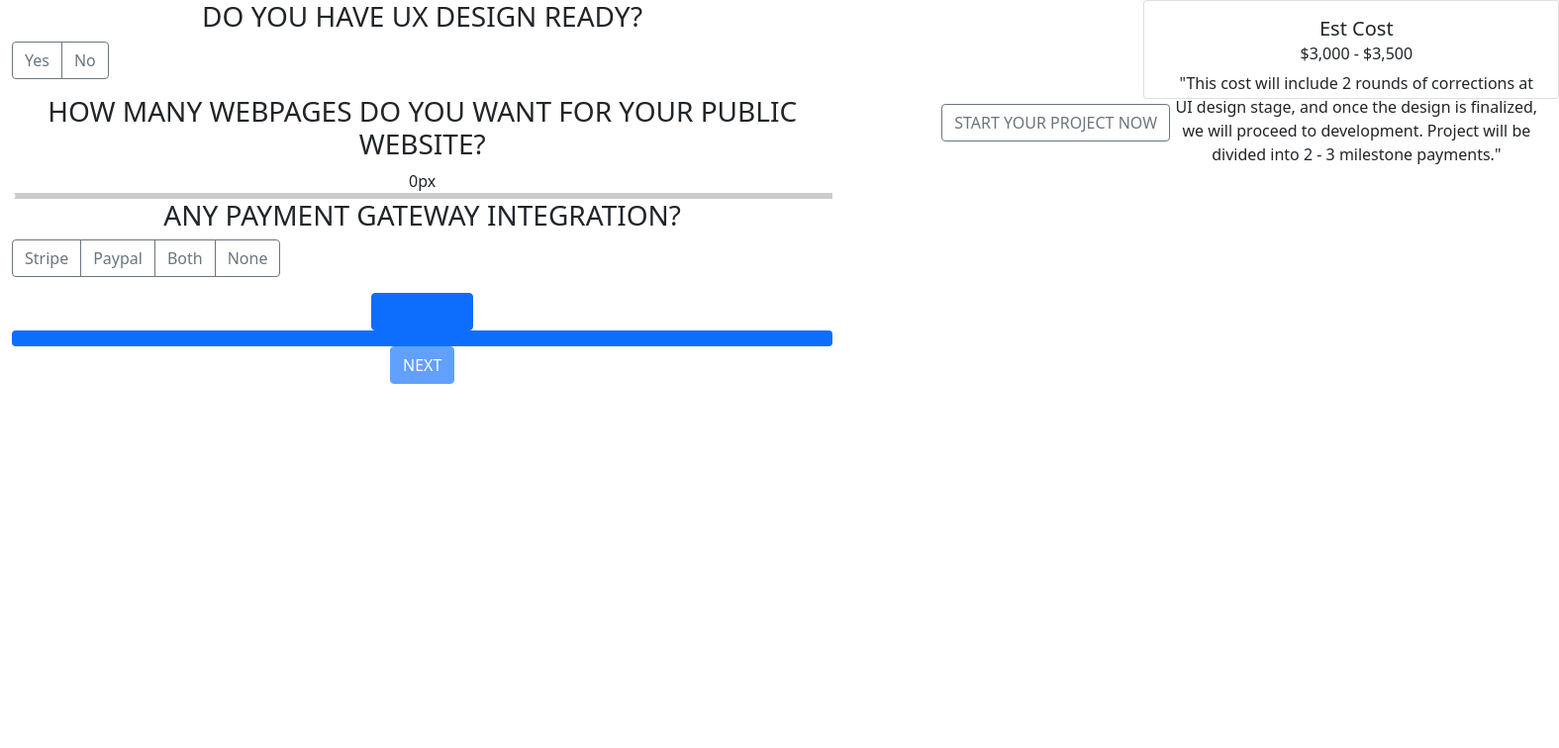
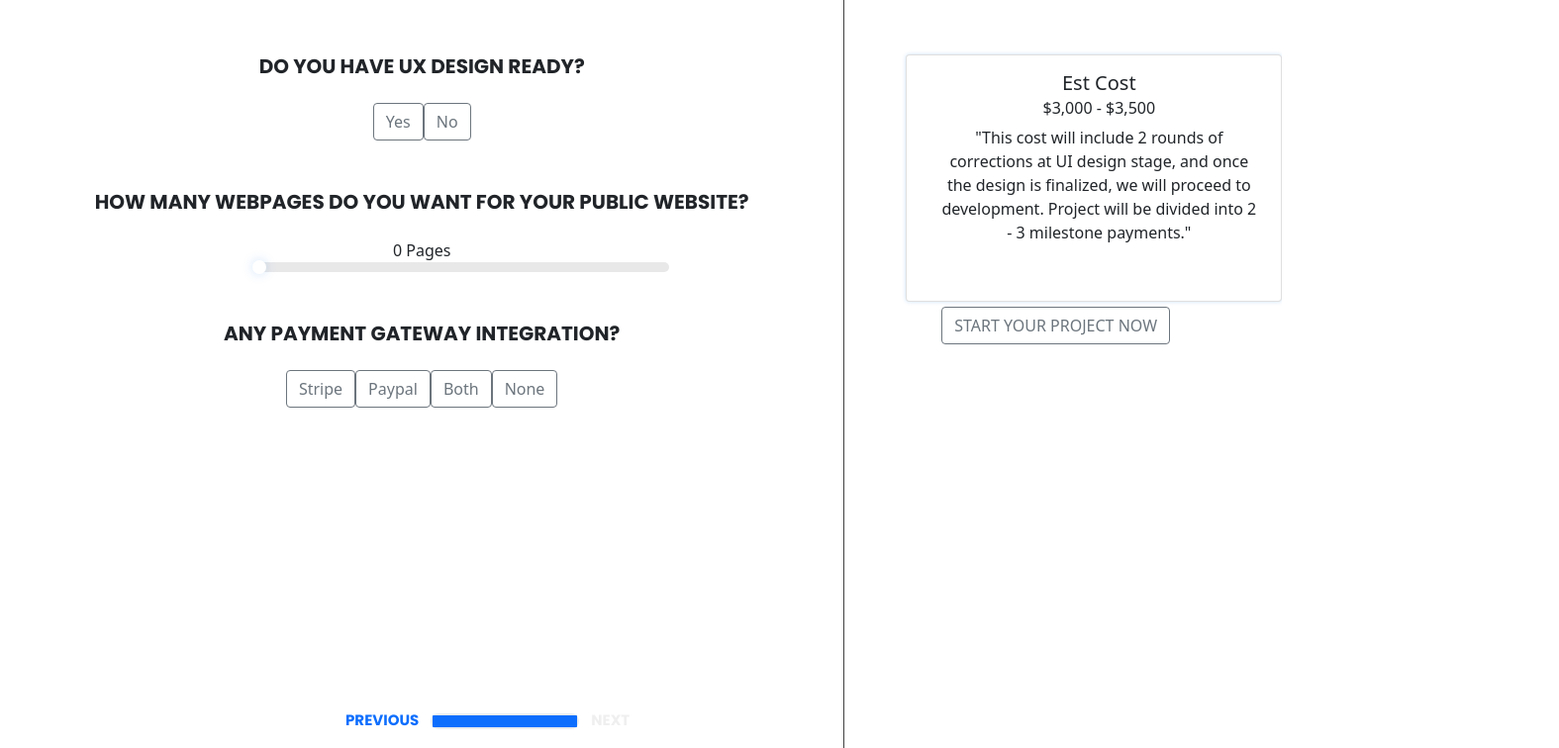
Before and after one commit to rashedsadat/flexcalculator, a React (Create React App) app: page /details in a window 1280 px wide. Shown: the top 756 px of the page at 99% size, 1575 px wide, since content can reach past the window. Built offline with nearby package versions, Linux system fonts and the light colour scheme.

Commit message:
new update

```diff
--- a/src/assets/css/style.css
+++ b/src/assets/css/style.css
@@ -1,6 +1,6 @@
 .colSideBar{
     height: 100vh;
-    border-right: 1px solid black;
+    border-right: 1px solid #3F3F3F;
 }
 
 .topMargin{
@@ -35,6 +35,7 @@
     margin-bottom: 5px;
     padding: 0 5px 0 15px;
     margin-left: 290px;
+    box-shadow: 0 0 4px 0 rgba(0, 115, 230, 0.2);
 }
 
 .disableButton{
@@ -81,9 +82,27 @@
     margin-top: 20px;
 }
 
+.prevNextDetails{
+    position: absolute;
+    bottom: 55px;
+    text-align: center;
+}
+
 .rightHeading{
     font-family: 'Poppins';
     font-size: 14px;
     color: #3F3F3F;
     text-align: center;
 }
+
+.detailsDiv{
+    margin-top: 25px;
+    margin-bottom: 50px;
+}
+
+.detailsCard{
+    height: 250px;
+    width: 380px;
+    margin-left: 50px !important;
+    box-shadow: 0 0 4px 0 rgba(0, 115, 230, 0.2);
+}
--- a/src/components/details/Details.js
+++ b/src/components/details/Details.js
@@ -14,18 +14,20 @@
             <Fragment>
                 <Container fluid={true} className="text-center">
                     <Row>
-                        <Col lg={8} md={8} sm={12}>
-                            <h3 className='text-center'>DO YOU HAVE UX DESIGN READY?</h3>
-                            <InputGroup className="mb-3">
+                        <Col lg={8} md={8} sm={12} className='colSideBar topMargin'>
+                            <h3 className='text-center title'>DO YOU HAVE UX DESIGN READY?</h3>
+                            <div className='detailsDiv'>
                                 <Button variant="outline-secondary">Yes</Button>
                                 <Button variant="outline-secondary">No</Button>
-                            </InputGroup>
-                            <h3 className='text-center'>HOW MANY WEBPAGES DO YOU WANT FOR YOUR PUBLIC WEBSITE?</h3>
-                            <span>{this.state.values}px</span>
+                            </div>
+                            <h3 className='text-center title'>HOW MANY WEBPAGES DO YOU WANT FOR YOUR PUBLIC WEBSITE?</h3>
+                            <div className='detailsDiv'>
+                                <span>{this.state.values} Pages</span>
                                 <Range
                                     step={1}
                                     min={0}
-                                max={100}
+                                    max={20}
+                                    allowOverlap={true}
                                     values={this.state.values}
                                     onChange={(values) => this.setState({ values })}
                                     renderTrack={({ props, children }) => (
@@ -33,9 +35,11 @@
                                             {...props}
                                             style={{
                                             ...props.style,
-                                        height: '6px',
-                                        width: '100%',
-                                        backgroundColor: '#ccc'
+                                            height: '10px',
+                                            width: '50%',
+                                            borderRadius: '20px',
+                                            marginLeft: '250px',
+                                            backgroundColor: '#E8E8E9'
                                             }}
                                         >
                                             {children}
@@ -46,29 +50,32 @@
                                             {...props}
                                             style={{
                                             ...props.style,
-                                        height: '7px',
-                                        width: '7px',
+                                            height: '14px',
+                                            width: '14px',
                                             borderRadius: '50%',
-                                        backgroundColor: 'white'
+                                            backgroundColor: 'white',
+                                            boxShadow: '0 0 12px 0 rgba(0, 115, 230, 0.2)'
                                             }}
                                         />
                                     )}
                                 />
-                            <h3 className='text-center'>ANY PAYMENT GATEWAY INTEGRATION?</h3>
-                            <InputGroup className="mb-3">
+                            </div>
+
+                            <h3 className='text-center title'>ANY PAYMENT GATEWAY INTEGRATION?</h3>
+                            <div className='detailsDiv'>
                                 <Button variant="outline-secondary">Stripe</Button>
                                 <Button variant="outline-secondary">Paypal</Button>
                                 <Button variant="outline-secondary">Both</Button>
                                 <Button variant="outline-secondary">None</Button>
-                            </InputGroup>
-                            <div>
-                                <Button><Link to="/webtype">PREVIOUS</Link></Button>
-                                <ProgressBar now={100} />
-                                <Button disabled={true}>NEXT</Button>
+                            </div>
+                            <div className='prevNextDetails'>
+                                <Button className='enableButton previous'><Link className='enableButtonLink' to="/webtype">PREVIOUS</Link></Button>
+                                <ProgressBar className='progressBar' now={100} />
+                                <Button className='disableButton next' disabled={true}>NEXT</Button>
                             </div>
                         </Col>
-                        <Col lg={4} md={4} sm={12}>
-                            <Card>
+                        <Col lg={4} md={4} sm={12} className='topMargin'>
+                            <Card className='detailsCard'>
                                 <Card.Body>
                                     <Card.Title>Est Cost</Card.Title>
                                     <Card.Subtitle className="mb-2">$3,000 - $3,500</Card.Subtitle>
```
Lines whose indentation alone changed are shown as unchanged.
